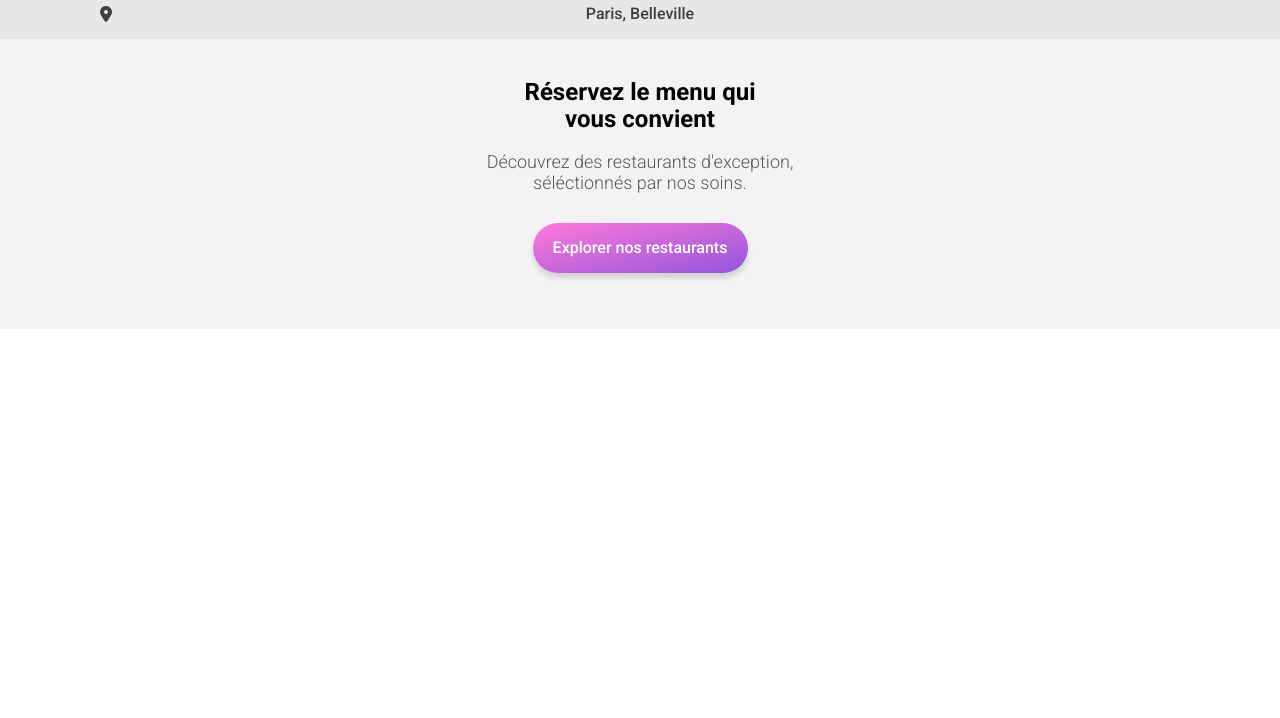
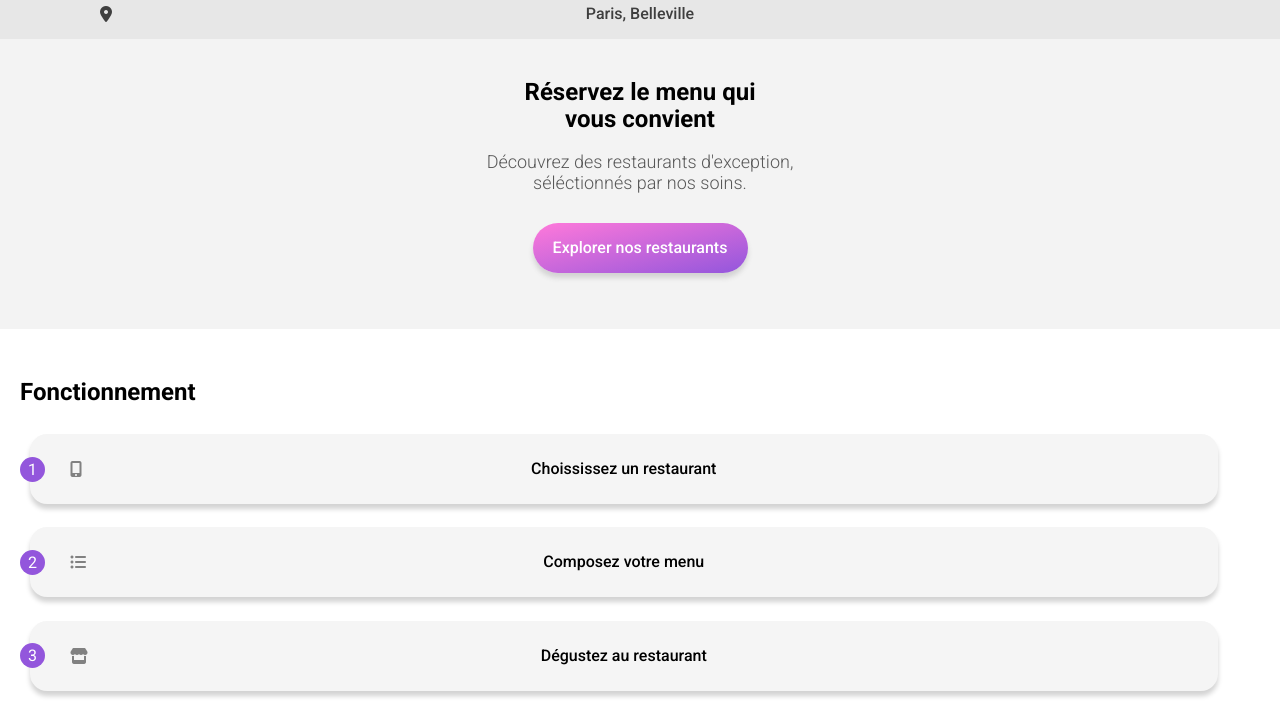
Before and after one commit to Jsn-95/JasonPlassiard_3_15012022, a website: page index.html in a window 1280 px wide. Shown: the part 153-871 px from the top of the page. Before the commit the page ends 800 px from the top, so only its background shows below. Drawn offline with Linux system fonts and the light colour scheme; a web font is replaced by a local one.

Commit message:
Functioning Complete at 90% (Icon to be modified)

```diff
--- a/index.html
+++ b/index.html
@@ -42,6 +42,33 @@
                     </button>
                 </div>
             </section>
+            <!-- FUNCTIONING -->
+            <section class="functioning">
+                <h2>Fonctionnement</h2>
+                <ul>
+                    <li>
+                        <span class="functioning__number">1</span>
+                        <i class="fas fa-mobile-alt"></i>
+                        <span class="functioning__text"
+                            >Choississez un restaurant</span
+                        >
+                    </li>
+                    <li>
+                        <span class="functioning__number">2</span>
+                        <i class="fas fa-list-ul"></i>
+                        <span class="functioning__text"
+                            >Composez votre menu</span
+                        >
+                    </li>
+                    <li>
+                        <span class="functioning__number">3</span>
+                        <i class="fas fa-store"></i>
+                        <span class="functioning__text"
+                            >Dégustez au restaurant</span
+                        >
+                    </li>
+                </ul>
+            </section>
         </main>
     </body>
 </html>
--- a/sass/index.scss
+++ b/sass/index.scss
@@ -3,3 +3,52 @@
 @use "./layout/header";
 @use "./layout/localisation";
 @use "./utils/variables";
+
+.functioning {
+    h2 {
+        margin-left: 20px;
+    }
+
+    ul {
+        display: flex;
+        flex-direction: column;
+        justify-content: space-around;
+        height: 280px;
+        padding-left: 30px;
+
+        li {
+            display: flex;
+            justify-content: center;
+            align-items: center;
+            list-style-type: none;
+            background-color: whitesmoke;
+            border-radius: 17px;
+            height: 70px;
+            width: 95%;
+            text-align: center;
+            box-shadow: 0px 5px 5px lightgray;
+            position: relative;
+        }
+    }
+
+    &__number {
+        color: white;
+        position: absolute;
+        left: -10px;
+        background-color: variables.$color-primary;
+        height: 25px;
+        width: 25px;
+        border-radius: 50%;
+        padding-top: 4px;
+    }
+
+    & i {
+        color: #818181;
+        position: absolute;
+        left: 40px;
+    }
+
+    &__text {
+        font-weight: 500;
+    }
+}
--- a/sass/layout/_localisation.scss
+++ b/sass/layout/_localisation.scss
@@ -1,6 +1,7 @@
 @use "../utils/variables";
 
 .localisation {
+    margin-bottom: 50px;
     &__search {
         background-color: #e7e7e7;
         height: 50px;
```
Also changed, not shown: public/css/index.css, 1 other file.
